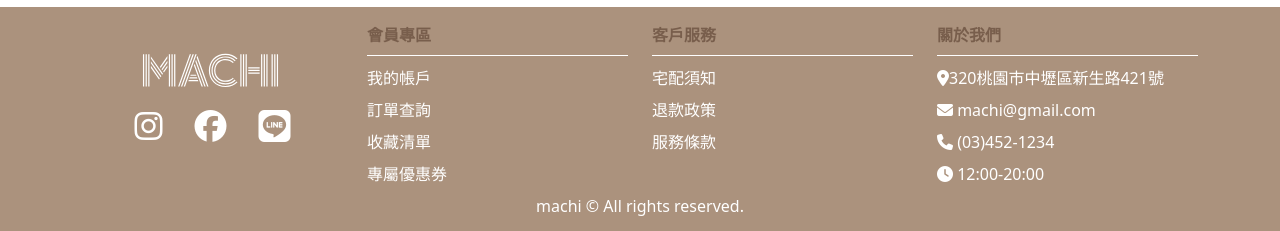
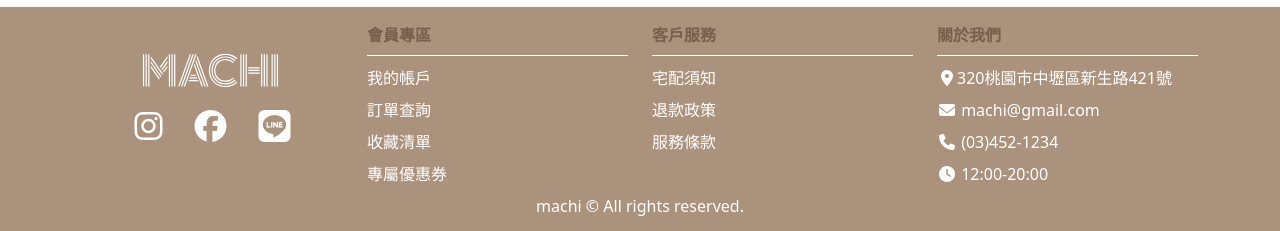
Before and after one commit to ling0215/macbook-machi, a Next.js app in the folder machi-next/: page / in a window 1280 px wide. Shown: the part 2067-2298 px from the top of the page. Built offline with nearby package versions, Linux system fonts and the light colour scheme; no server answers.

Commit message:
footer icon寬度

```diff
--- a/machi-next/components/layout/default-layout/my-footer/index.js
+++ b/machi-next/components/layout/default-layout/my-footer/index.js
@@ -103,26 +103,26 @@ export default function MyFooter() {
                 href="#"
                 className="d-block mb-2 text-decoration-none text-white"
               >
-                <i className="fas fa-map-marker-alt" />
+                <i className="fas fa-map-marker-alt fa-fw" />
                 320桃園市中壢區新生路421號
               </Link>
               <Link
                 href="#"
                 className="d-block mb-2 text-decoration-none text-white"
               >
-                <i className="fas fa-envelope" /> machi@gmail.com
+                <i className="fas fa-envelope fa-fw" /> machi@gmail.com
               </Link>
               <Link
                 href="#"
                 className="d-block mb-2 text-decoration-none text-white"
               >
-                <i className="fas fa-phone" /> (03)452-1234
+                <i className="fas fa-phone fa-fw" /> (03)452-1234
               </Link>
               <Link
                 href="#"
                 className="d-block mb-2 text-decoration-none text-white"
               >
-                <i className="fas fa-clock" /> 12:00-20:00
+                <i className="fas fa-clock fa-fw" /> 12:00-20:00
               </Link>
             </div>
           </div>
```
